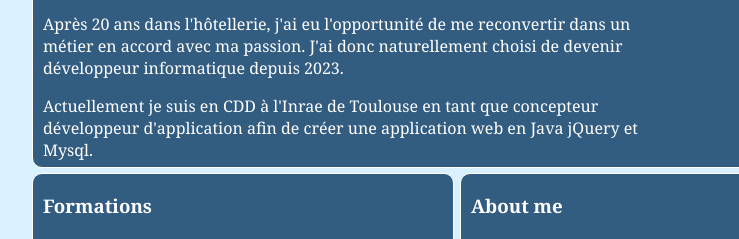
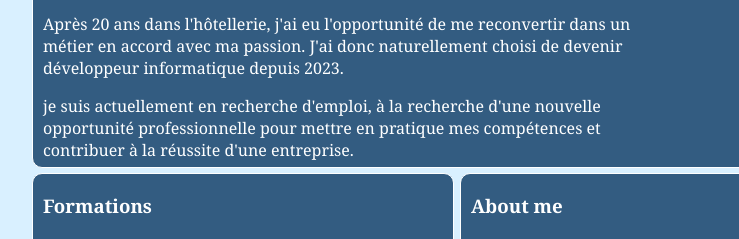
Before and after one commit to MDevos78/portfolio, a plain HTML site: page index.html in a window 1280 px wide. Shown: the part 164-403 px from the top of the page, 108-847 px from the left. Drawn offline with nearby package versions, Linux system fonts and the light colour scheme.

Commit message:
modification recherche d'emploi

```diff
--- a/index.html
+++ b/index.html
@@ -16,7 +16,7 @@
                     <h3 class="titre">Bienvenue</h3>
                     <p>Bonjour, Je m'appel Michaël Devos, j'ai 47 ans et je suis un développeur junior basé dans la région Toulousaine. Voici mon portfolio afin de me présenter ainsi que mon travail et mes compétences.</p>
                     <p>Après 20 ans dans l'hôtellerie, j'ai eu l'opportunité de me reconvertir dans un métier en accord avec ma passion. J'ai donc naturellement choisi de devenir développeur informatique depuis 2023.</p>
-                    <p>Actuellement je suis en CDD à l'Inrae de Toulouse en tant que concepteur développeur d'application afin de créer une application web en Java jQuery et Mysql.</p>
+                    <p>je suis actuellement en recherche d'emploi, à la recherche d'une nouvelle opportunité professionnelle pour mettre en pratique mes compétences et contribuer à la réussite d'une entreprise.</p>
                 </div>
             </div>
             <div class="cartoonify">
```
